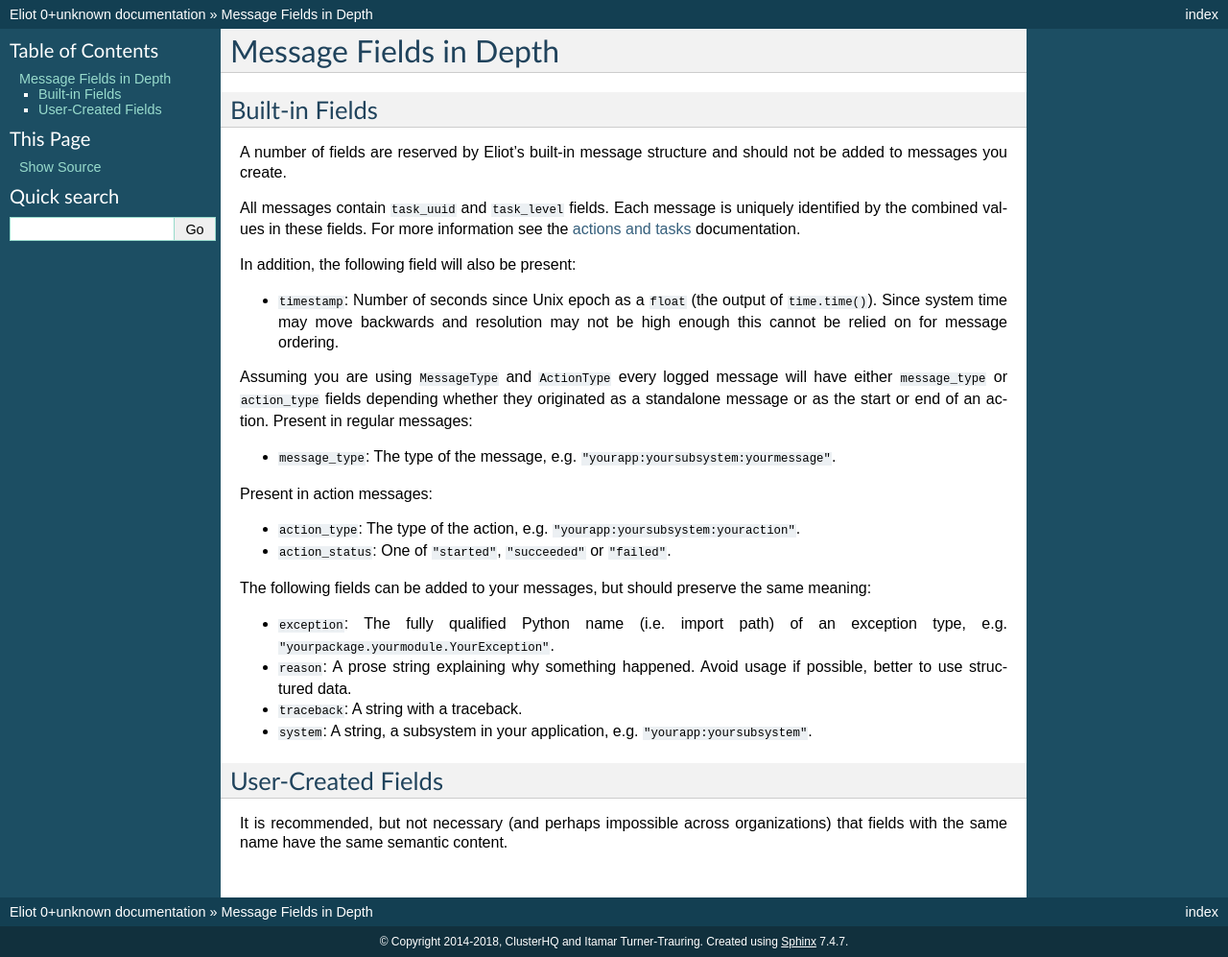
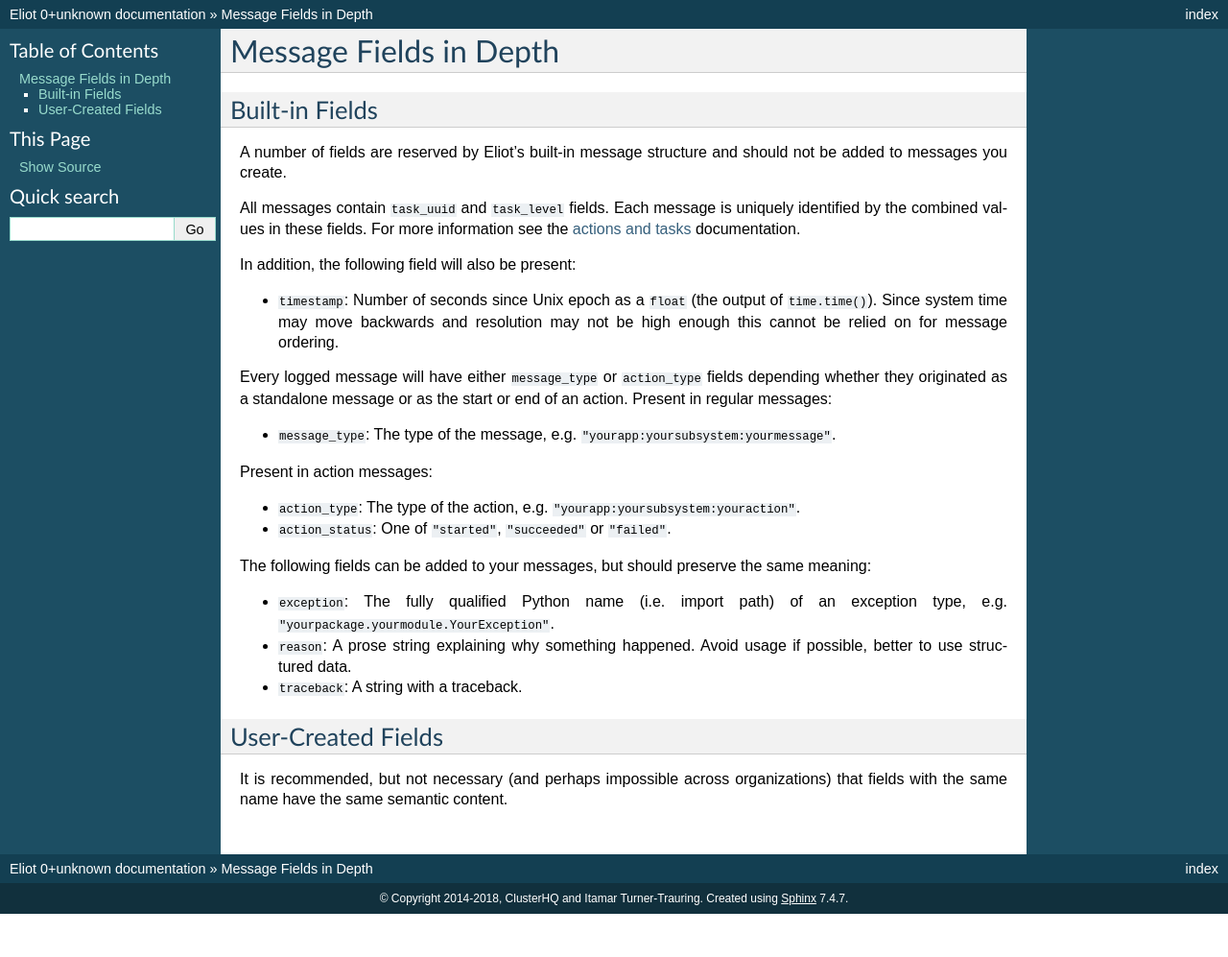
Before and after one commit to itamarst/eliot, a Sphinx documentation site: the page built from docs/source/reading/fields.rst, in a window 1280 px wide. Shown: the whole page at 96% size. Built offline with Sphinx 7.4.7, drawn with Linux system fonts in a browser that asks for light colours; pages that are not in the unit, such as notebooks, are missing from menus; after the commit the page ends 952 px from its top, so only the background shows below that.

Commit message:
Document the changes.

```diff
--- a/docs/source/news.rst
+++ b/docs/source/news.rst
@@ -7,6 +7,10 @@ What's New
 Features:
 
 * Added support for routing standard library logging into Eliot; see :ref:`migrating` for details.
+
+Output format changes:
+
+* All messages now have either ``message_type`` or ``action_type`` fields.
 
 Documentation:
 
--- a/docs/source/reading/fields.rst
+++ b/docs/source/reading/fields.rst
@@ -15,7 +15,7 @@ In addition, the following field will also be present:
 * ``timestamp``: Number of seconds since Unix epoch as a ``float`` (the output of ``time.time()``).
   Since system time may move backwards and resolution may not be high enough this cannot be relied on for message ordering.
 
-Assuming you are using ``MessageType`` and ``ActionType`` every logged message will have either ``message_type`` or ``action_type`` fields depending whether they originated as a standalone message or as the start or end of an action.
+Every logged message will have either ``message_type`` or ``action_type`` fields depending whether they originated as a standalone message or as the start or end of an action.
 Present in regular messages:
 
 * ``message_type``: The type of the message, e.g. ``"yourapp:yoursubsystem:yourmessage"``.
@@ -30,7 +30,6 @@ The following fields can be added to your messages, but should preserve the same
 * ``exception``: The fully qualified Python name (i.e. import path) of an exception type, e.g. ``"yourpackage.yourmodule.YourException"``.
 * ``reason``: A prose string explaining why something happened. Avoid usage if possible, better to use structured data.
 * ``traceback``: A string with a traceback.
-* ``system``: A string, a subsystem in your application, e.g. ``"yourapp:yoursubsystem"``.
 
 
 User-Created Fields
```
